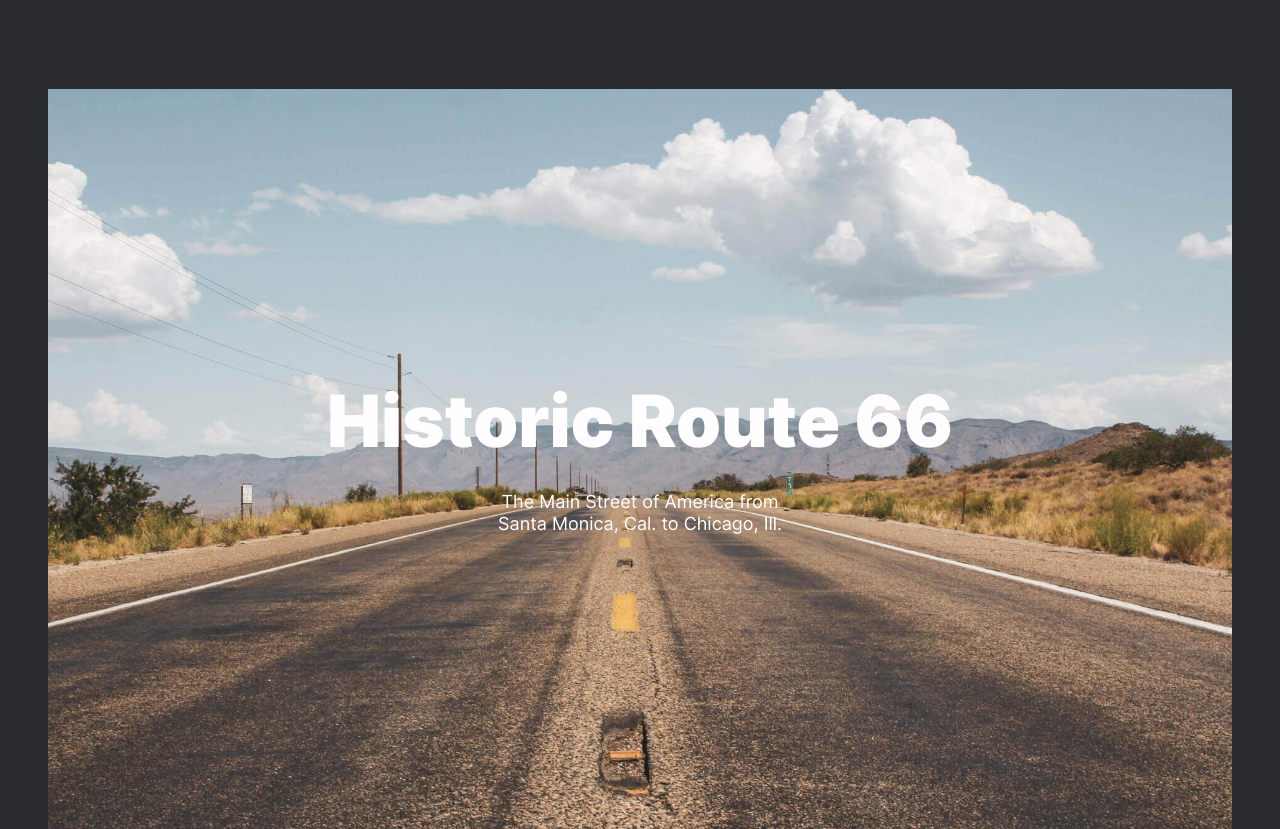
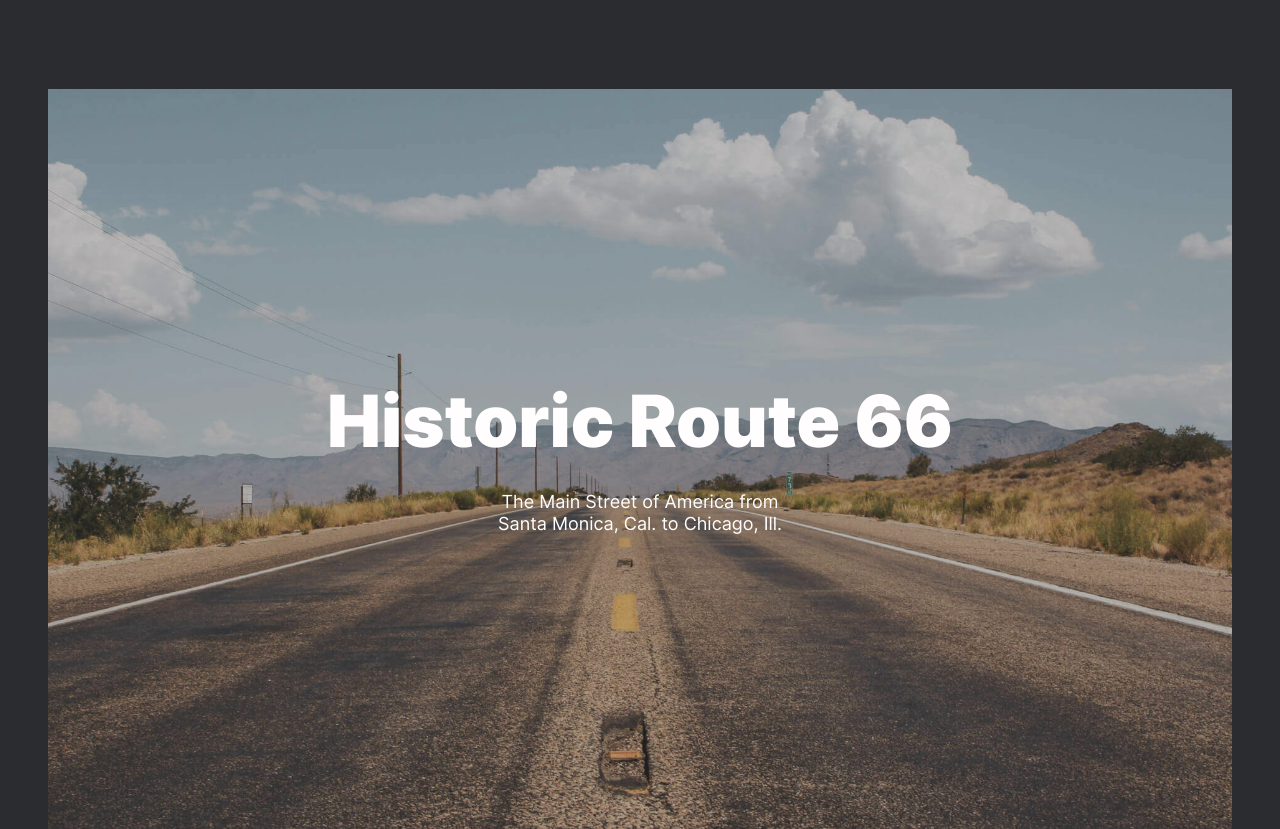
Before and after one commit to hulyak/web_project_3, a plain HTML site: page index.html in a window 1280 px wide. Shown: the part 6137-6966 px from the top of the page. Drawn offline with Linux system fonts and the light colour scheme.

Commit message:
update styles

```diff
--- a/blocks/cover/__background/cover__background.css
+++ b/blocks/cover/__background/cover__background.css
@@ -3,16 +3,12 @@
   min-height: 740px;
   width: 100%;
   background: url("../../../images/cover-route-66.jpeg") center center no-repeat;
-  -webkit-background-size: cover;
-  -moz-background-size: cover;
-  -o-background-size: cover;
   background-size: cover;
   display: flex;
   flex-direction: column;
   align-items: center;
   justify-content: center;
   text-decoration: none;
-  /* position: relative; */
 }
 
 .cover__background::after {
--- a/blocks/cover/__overlay/cover__overlay.css
+++ b/blocks/cover/__overlay/cover__overlay.css
@@ -9,6 +9,6 @@
   transition: opacity 0.2s;
 }
 
-.cover__overlay:hover {
+.cover:hover .cover__overlay {
   opacity: 0.8;
 }
--- a/blocks/cover/__subtitle/cover__subtitle.css
+++ b/blocks/cover/__subtitle/cover__subtitle.css
@@ -8,8 +8,7 @@
   max-width: 320px;
   margin: 0 auto;
   text-align: center;
-  position: relative;
-  z-index: 1;
+  z-index: 2;
 }
 
 @media only screen and (max-width: 320px) {
--- a/blocks/cover/__title/cover__title.css
+++ b/blocks/cover/__title/cover__title.css
@@ -8,8 +8,7 @@
   max-width: 656px;
   margin: 0 0 32px 0;
   text-align: center;
-  position: relative;
-  z-index: 1;
+  z-index: 2;
 }
 
 @media only screen and (max-width: 768px) {
--- a/index.html
+++ b/index.html
@@ -337,7 +337,7 @@
           <p class="cover__subtitle">
             The Main Street of America from Santa Monica, Cal. to Chicago, Ill.
           </p>
-          <!-- <div class="cover__overlay"></div> -->
+          <div class="cover__overlay"></div>
         </a>
       </section>
     </main>
```
